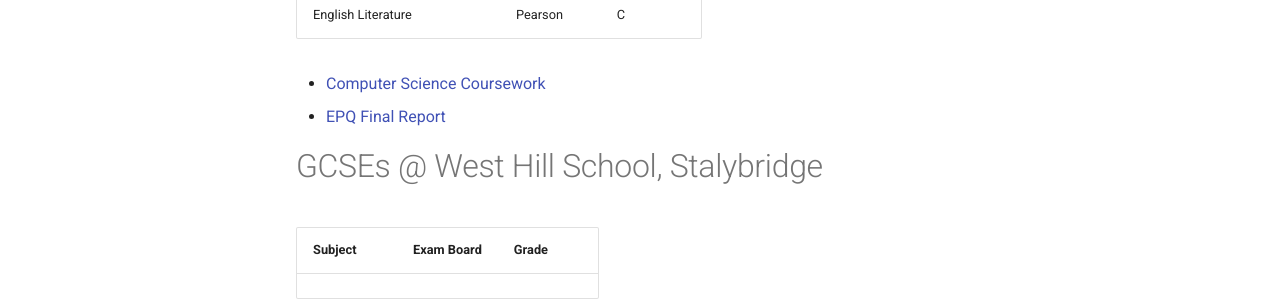
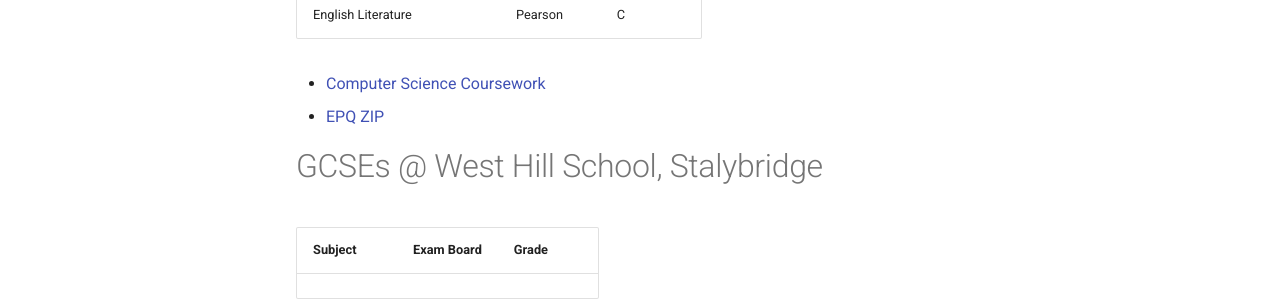
Before and after one commit to mistryvivek/mistryvivek.github.io, an MkDocs documentation site: the page built from docs/education.md, in a window 1280 px wide and 1001 px high. Shown: the part 618-919 px from the top of the window. Built offline with MkDocs 1.6.1 and Material for MkDocs 9.7.7, drawn with Linux system fonts in a browser that asks for light colours.

Commit message:
Education for ASFC

```diff
--- a/docs/education.md
+++ b/docs/education.md
@@ -14,7 +14,7 @@
 | English Literature             | Pearson    | C     |
 
 * [Computer Science Coursework](https://github.com/mistryvivek/A-Level-NEA)
-* [EPQ Final Report](/attachments/epq-asfc.zip)
+* [EPQ ZIP](/attachments/epq-asfc.zip)
 
 # GCSEs @ West Hill School, Stalybridge
 
```
